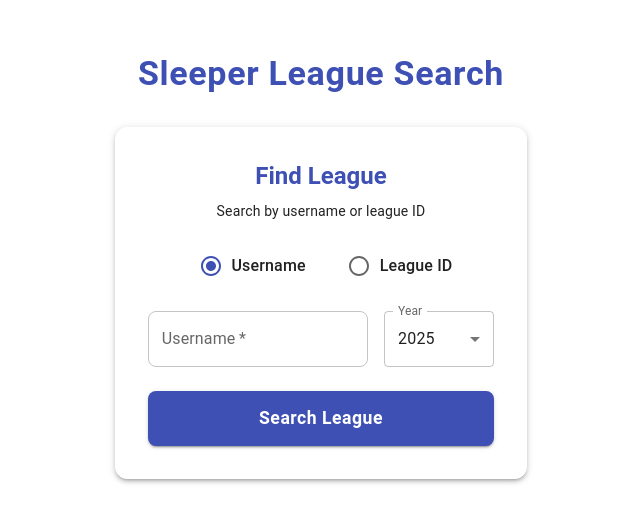
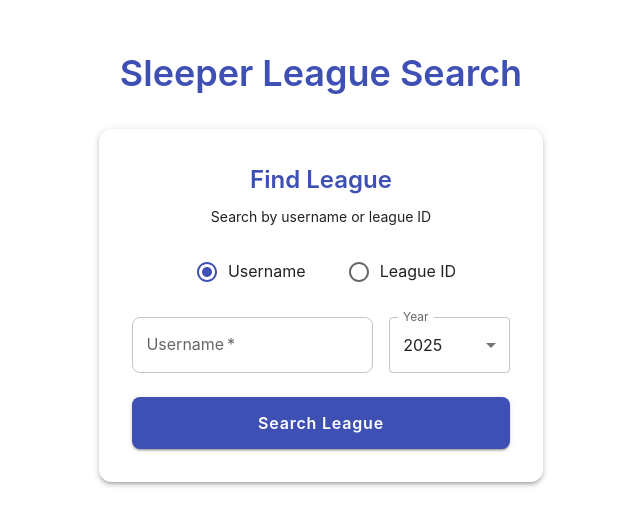
Before and after one commit to sportcoders/dynasty-mommy, a React (Vite) app in the folder frontend/: page / in a window 1280 px wide. Shown: the part 134-660 px from the top of the page, without its empty margins (319-959 px from the left). Built offline with nearby package versions, Linux system fonts and the light colour scheme.

Commit message:
DM-45 Implemented custom typography and updated SleeperSearch

```diff
--- a/frontend/src/feature/search/components/SleeperSearch.tsx
+++ b/frontend/src/feature/search/components/SleeperSearch.tsx
@@ -49,17 +49,9 @@
             display: 'flex', alignItems: 'center', justifyContent: 'center', height: '100vh', width: '100%',
         }} spacing={4}>
             <Typography
-                variant="h4"
+                variant="h2"
                 component="h1"
-                sx={{
-                    fontWeight: 600,
-                    display: 'block',
-                    letterSpacing: '0.02em',
-                    textAlign: 'center',
-                    color: 'primary.main',
-                    mb: 1,
-                    textShadow: 'none'
-                }}
+                color ="primary"
             >
                 Sleeper League Search
             </Typography>
@@ -89,7 +81,6 @@
             }
 
         </Stack>
-        // </>
     )
 }
 
@@ -127,10 +118,10 @@
             }}
         >
             <Box sx={{ textAlign: 'center', mb: 3 }}>
-                <Typography variant="h5" component="h2" gutterBottom sx={{ fontWeight: 600, color: 'primary.main' }}>
+                <Typography variant="h4" component="h2" gutterBottom color="primary">
                     Find League
                 </Typography>
-                <Typography variant="body2" color="text.primary">
+                <Typography variant="body2" color="text.main">
                     Search by username or league ID
                 </Typography>
             </Box>
@@ -152,7 +143,11 @@
                     <FormControlLabel
                         value='Username'
                         control={<Radio />}
-                        label="Username"
+                        label={
+                            <Typography variant="body1" color="text.main">
+                                Username
+                            </Typography>
+                        }
                         sx={{
                             '& .MuiFormControlLabel-label': {
                                 fontWeight: 500
@@ -162,7 +157,11 @@
                     <FormControlLabel
                         value='League ID'
                         control={<Radio />}
-                        label="League ID"
+                        label={
+                            <Typography variant="body1" color="text.main">
+                                League ID
+                            </Typography>
+                        }
                         sx={{
                             '& .MuiFormControlLabel-label': {
                                 fontWeight: 500
@@ -201,17 +200,16 @@
                     sx={{
                         py: 1.5,
                         borderRadius: 2,
-                        textTransform: 'none',
-                        fontSize: '1.1rem',
-                        fontWeight: 600,
-                        background: 'primary.main',
+                        backgroundColor: 'primary.main',
                         '&:hover': {
                             transform: 'translateY(-2px)',
                         },
                         transition: 'all 0.3s ease'
                     }}
                 >
-                    Search League
+                    <Typography variant="button" color="primary.contrastText">
+                        Search League
+                    </Typography>
                 </Button>
             </FormControl>
         </Paper>
--- a/frontend/src/styles/theme.ts
+++ b/frontend/src/styles/theme.ts
@@ -2,6 +2,7 @@
 import deepmerge from 'deepmerge'
 
 export const baseThemeOptions: ThemeOptions = {
+  // Color
   palette: {
     primary: {
       main: '#3e50b4',
@@ -14,6 +15,83 @@
       light: 'rgb(255, 101, 153)',
       dark: 'rgb(178, 44, 89)',
       contrastText: '#fff',
+    },
+  },
+  // Text
+   typography: {
+    fontFamily: [
+      '"Inter"',
+      '"Helvetica Neue"',
+      'Arial',
+      'sans-serif',
+    ].join(','),
+    h1: {
+      fontSize: '3rem',
+      fontWeight: 700,
+      lineHeight: 1.2,
+      letterSpacing: '-0.01562em',
+    },
+    h2: {
+      fontSize: '2.25rem',
+      fontWeight: 600,
+      lineHeight: 1.3,
+    },
+    h3: {
+      fontSize: '1.75rem',
+      fontWeight: 600,
+      lineHeight: 1.4,
+    },
+    h4: {
+      fontSize: '1.5rem',
+      fontWeight: 600,
+      lineHeight: 1.5,
+    },
+    h5: {
+      fontSize: '1.25rem',
+      fontWeight: 500,
+      lineHeight: 1.6,
+    },
+    h6: {
+      fontSize: '1rem',
+      fontWeight: 500,
+      lineHeight: 1.7,
+    },
+    subtitle1: {
+      fontSize: '1rem',
+      fontWeight: 400,
+      color: 'rgba(0,0,0,0.7)',
+    },
+    subtitle2: {
+      fontSize: '0.875rem',
+      fontWeight: 400,
+      color: 'rgba(0,0,0,0.6)',
+    },
+    body1: {
+      fontSize: '1rem',
+      fontWeight: 400,
+      lineHeight: 1.6,
+    },
+    body2: {
+      fontSize: '0.875rem',
+      fontWeight: 400,
+      lineHeight: 1.5,
+    },
+    button: {
+      fontSize: '1.0rem',
+      fontWeight: 600,
+      textTransform: 'none',
+      letterSpacing: '0.05em',
+    },
+    caption: {
+      fontSize: '0.75rem',
+      fontWeight: 400,
+      color: 'rgba(0,0,0,0.6)',
+    },
+    overline: {
+      fontSize: '0.75rem',
+      fontWeight: 600,
+      textTransform: 'uppercase',
+      letterSpacing: '0.08em',
     },
   },
 }
```
